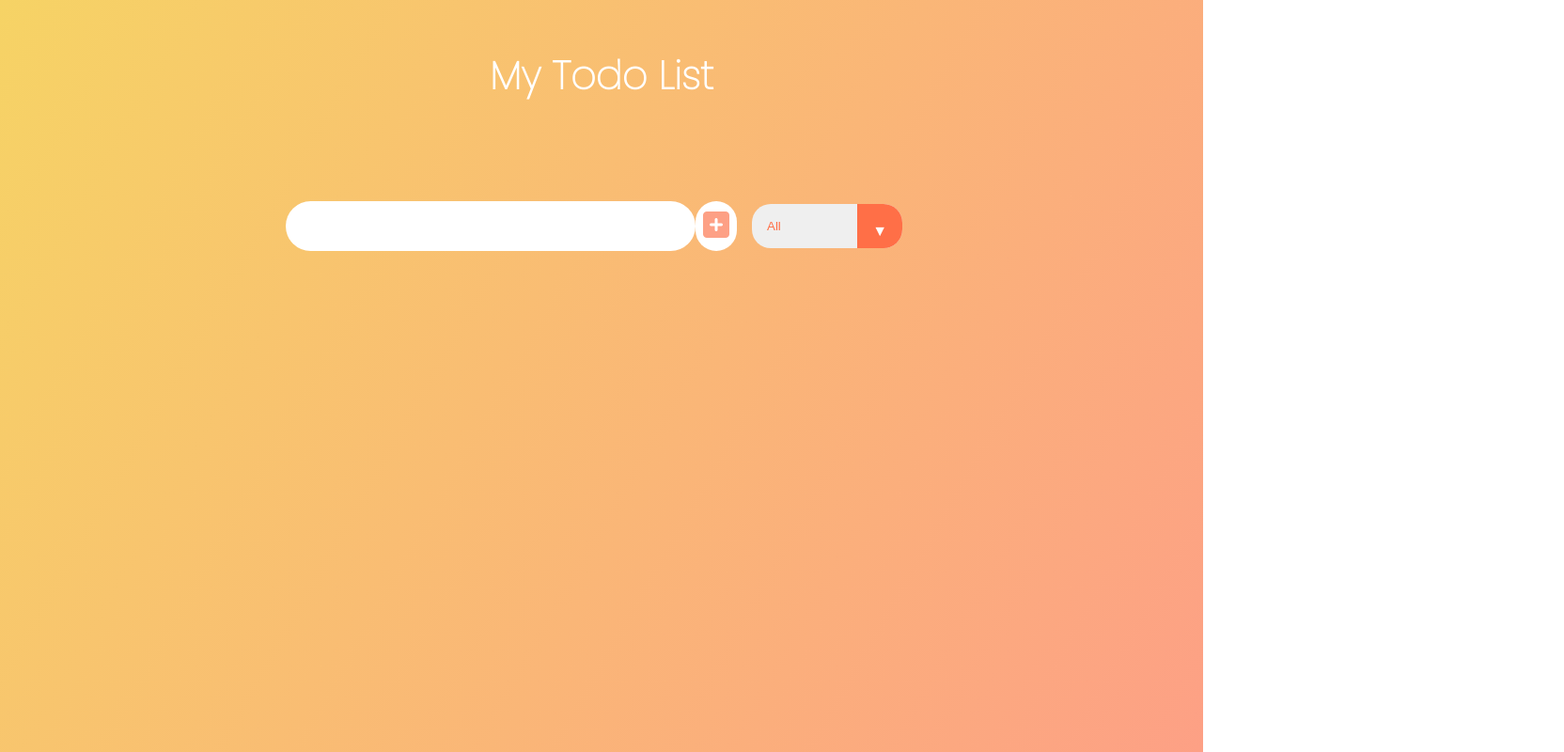
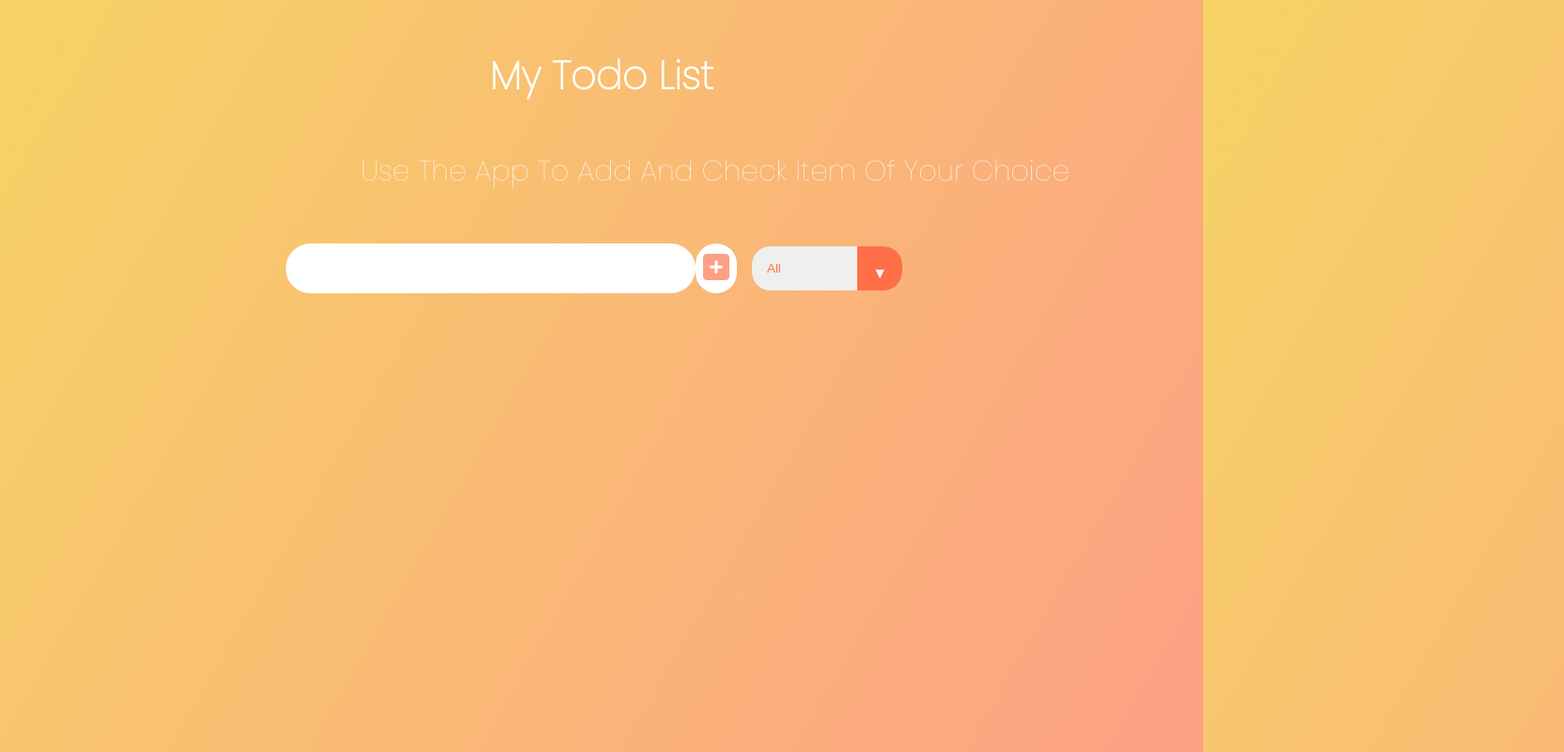
Before and after one commit to Yumiisa/TodoList, a plain HTML site: page index.html in a window 1280 px wide. Shown: the whole page at 94% size, 1664 px wide, since content can reach past the window. Drawn offline with Linux system fonts and the light colour scheme.

Commit message:
modified Html file and css

```diff
--- a/index.html
+++ b/index.html
@@ -14,6 +14,8 @@
     <header>
         <h1>My Todo List</h1>
     </header>
+    <p>Use the app to add and check item of your choice</p>
+
     <form>
         <input type="text" class="todo-input">
         <button class="todo-button" type="submit"><i class="fa fa-plus-square"></i></button>
--- a/main.css
+++ b/main.css
@@ -9,6 +9,12 @@ body{
     color: white;
     font-family: 'poppins',sans-serif;
     min-height: 100vh;
+}
+p{
+    margin: 0 30%;
+    font-size: 30px;
+    width: 100%;
+    text-transform: capitalize;
 }
 header{
     font-size: 1.3rem;
```
